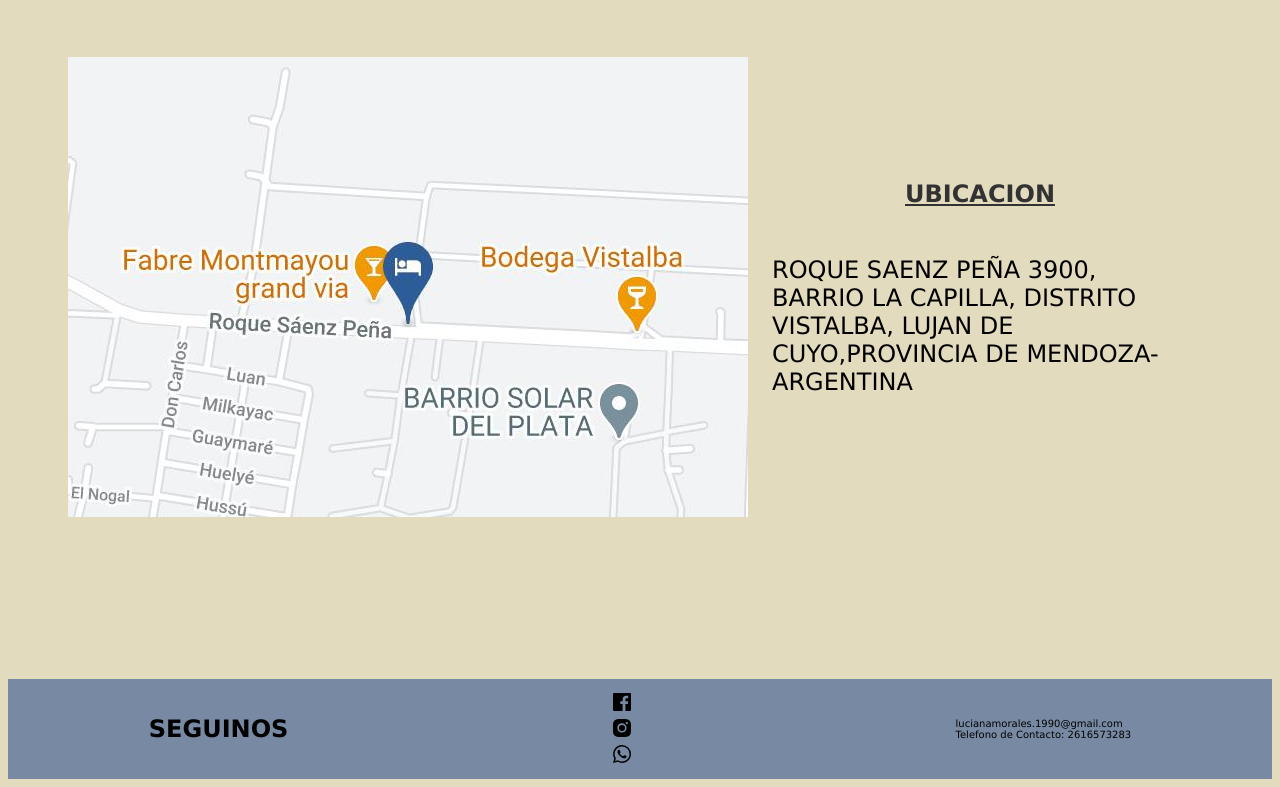
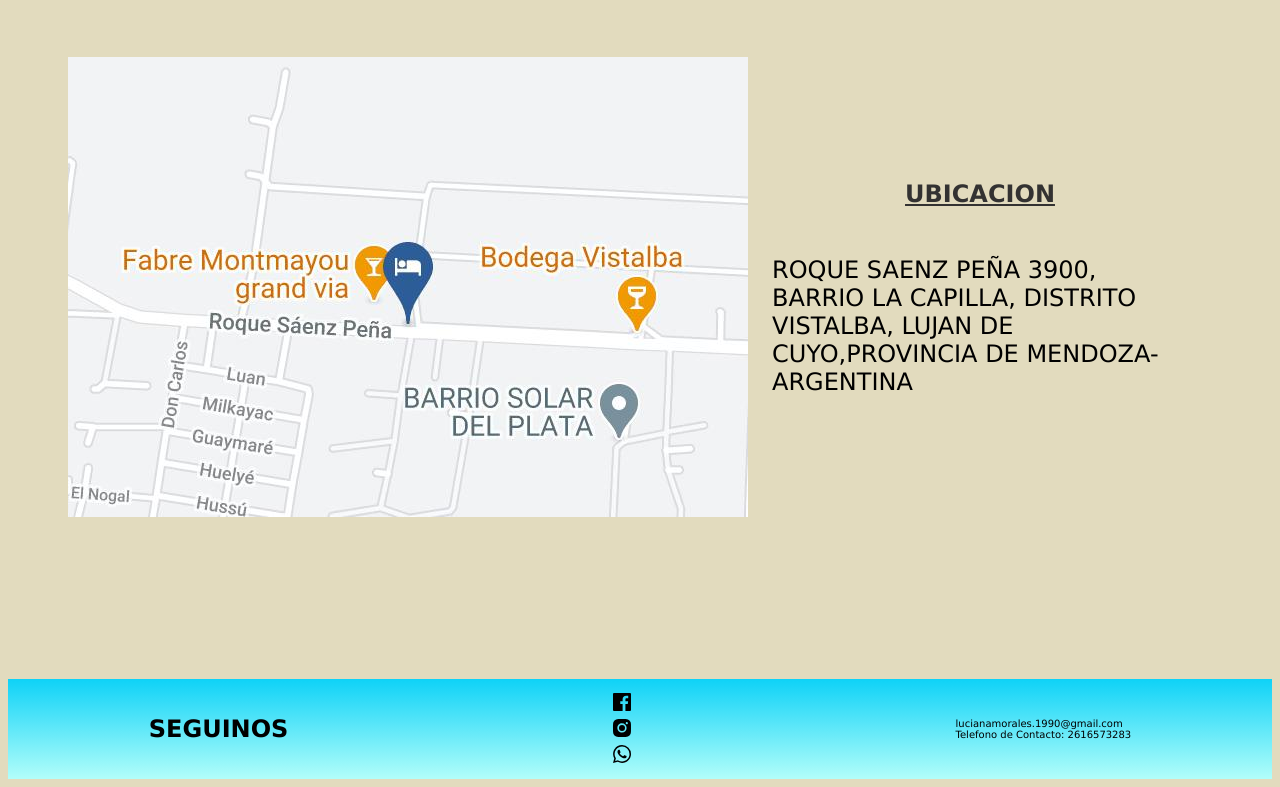
Before and after one commit to lumorales1990/proyecto_caba-as, a plain HTML site: page index.html in a window 1280 px wide. Shown: the part 1285-2072 px from the top of the page. Drawn offline with nearby package versions, Linux system fonts and the light colour scheme.

```diff
--- a/css/index.css
+++ b/css/index.css
@@ -172,6 +172,8 @@
     align-items: center;
     justify-content: space-around;
     margin-top: 10em;
+    background: linear-gradient(to top, #b2fefa, #0ed2f7);
+
 }
 
 .fot__title{
```
